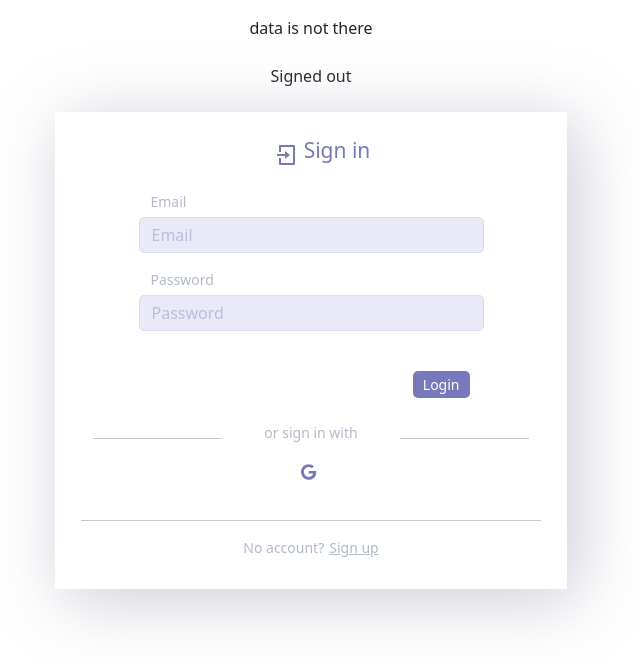
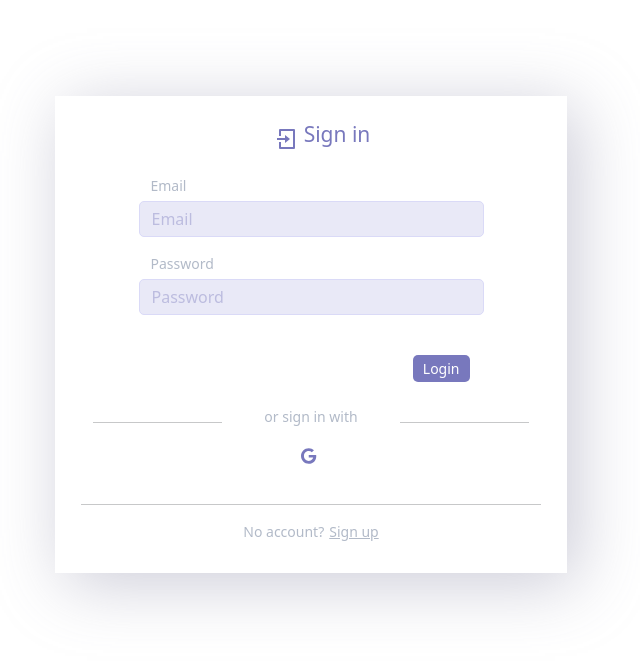
Before and after one commit to HanzilaH/flashcards, a React (Create React App) app in the folder client/: page / in a window 1280 px wide. Shown: the top 662 px of the page, without its empty margins (329-969 px from the left). Built offline with nearby package versions, Linux system fonts and the light colour scheme; no server answers.

Commit message:
removed the unnecessary message at authentication page

```diff
--- a/client/src/pages/Authenticate.jsx
+++ b/client/src/pages/Authenticate.jsx
@@ -58,15 +58,15 @@ const Authenticate = () => {
   };
   return (
     <>
-      <div>
+      <div className="pt-5 mt-5">
         {/* just two informative messages */}
-        <div className="text-center m-3">
+        {/* <div className="text-center m-3">
           {currentUser ? "data is there" : "data is not there"}
         </div>
 
         <div className="text-center m-4">
           {currentUser ? `Signed In ${currentUser.email}` : "Signed out"}
-        </div>
+        </div> */}
 
         {showSignInPage ? (
           <SignIn
```
